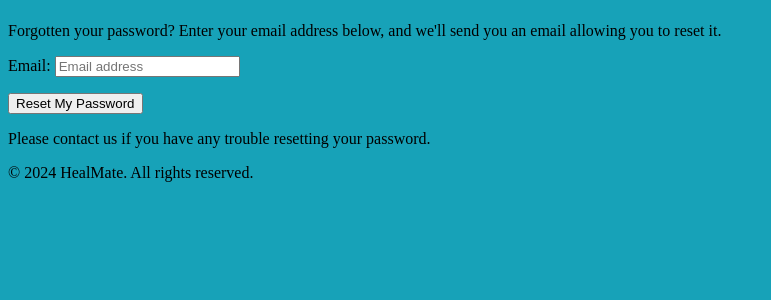
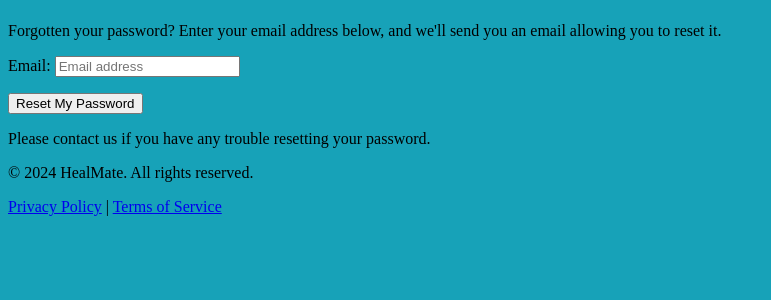
Before and after one commit to easybulb/healmate, a Django app: page /accounts/password/reset/ in a window 1280 px wide. Shown: the part 218-518 px from the top of the page, without its empty margins (0-771 px from the left). Run offline with Django 4.2, Linux system fonts and the light colour scheme.

Commit message:
re-add privacy policy and terms to base template

```diff
--- a/templates/core/base.html
+++ b/templates/core/base.html
@@ -37,6 +37,10 @@
     <!-- Footer -->
     <footer>
         <p>&copy; 2024 HealMate. All rights reserved.</p>
+        <p>
+            <a href="#">Privacy Policy</a> |
+            <a href="#">Terms of Service</a>
+        </p>
     </footer>
 </body>
 </html>
```
